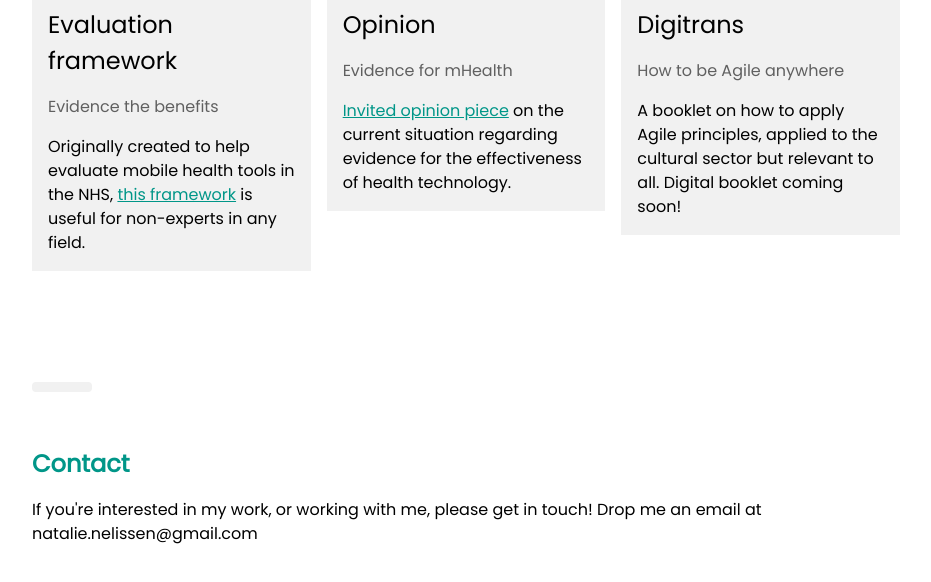
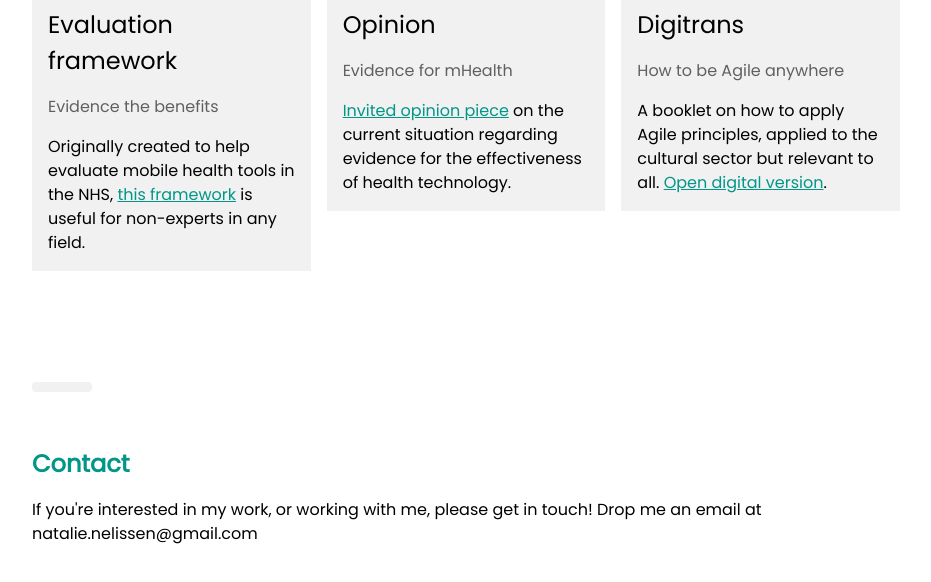
Before and after one commit to nnelissen/nnelissen.github.io, a plain HTML site: page index.html in a window 1280 px wide. Shown: the part 1658-2240 px from the top of the page, without its empty margins (324-1255 px from the left). Drawn offline with nearby package versions, Linux system fonts and the light colour scheme.

Commit message:
updated digitrans link

```diff
--- a/index.html
+++ b/index.html
@@ -151,13 +151,13 @@
     </div>
     <div class="w3-col m4 w3-margin-bottom">
       <div class="w3-light-grey">
-
+        <a href="https://cms.beisheim.com/api/assets/31205/DigiTrans_digital_download.pdf" target="_blank">
             <img src="img/digitrans.jpg" alt="digitrans" style="width:100%" class="imgopac2">
-
+        </a>
         <div class="w3-container">
           <h3>Digitrans</h3>
           <p class="w3-opacity">How to be Agile anywhere</p>
-            <p>A booklet on how to apply Agile principles, applied to the cultural sector but relevant to all. Digital booklet coming soon!</p>
+            <p>A booklet on how to apply Agile principles, applied to the cultural sector but relevant to all. <a href="https://cms.beisheim.com/api/assets/31205/DigiTrans_digital_download.pdf" target="_blank">Open digital version</a>.</p>
         </div>
       </div>
     </div>
```
